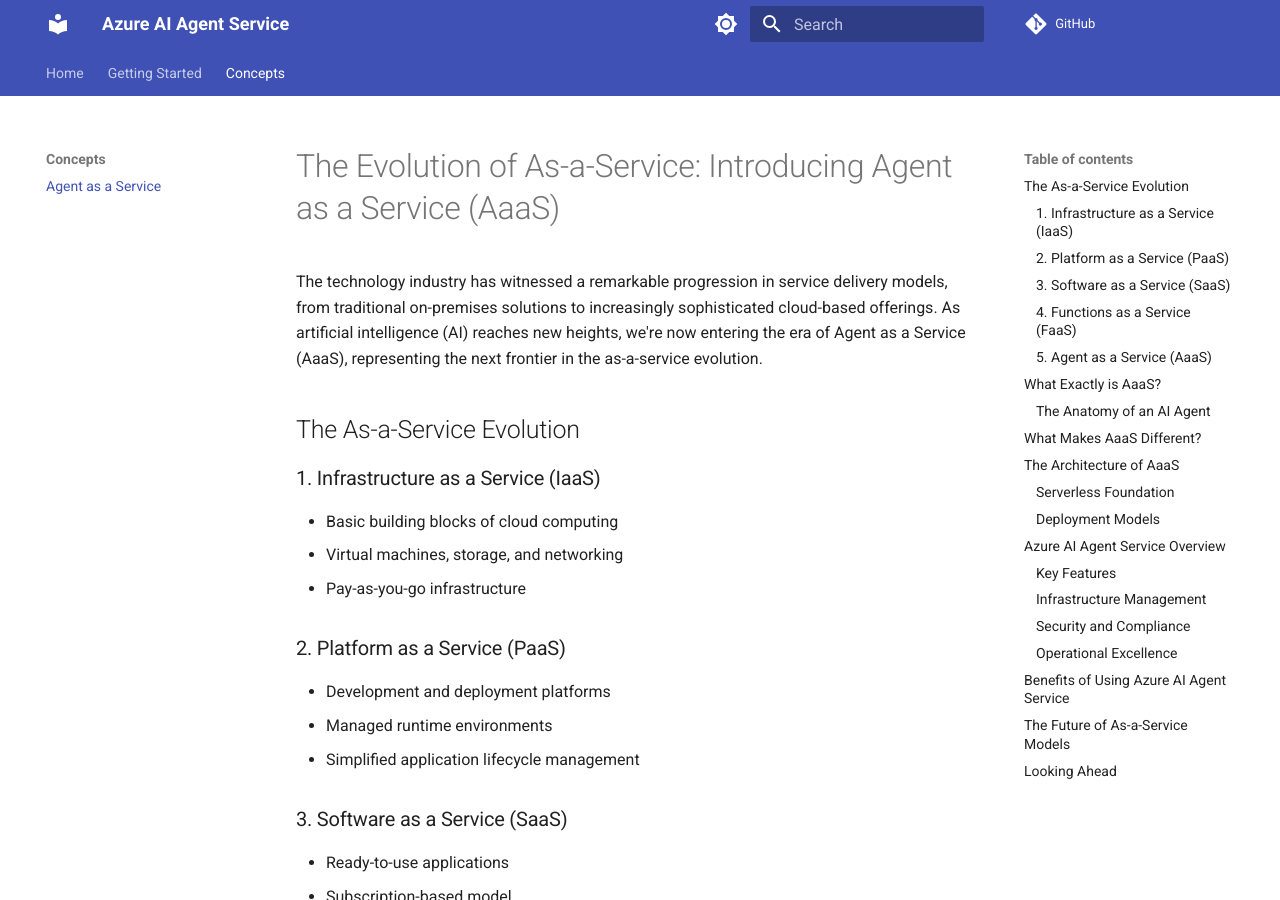
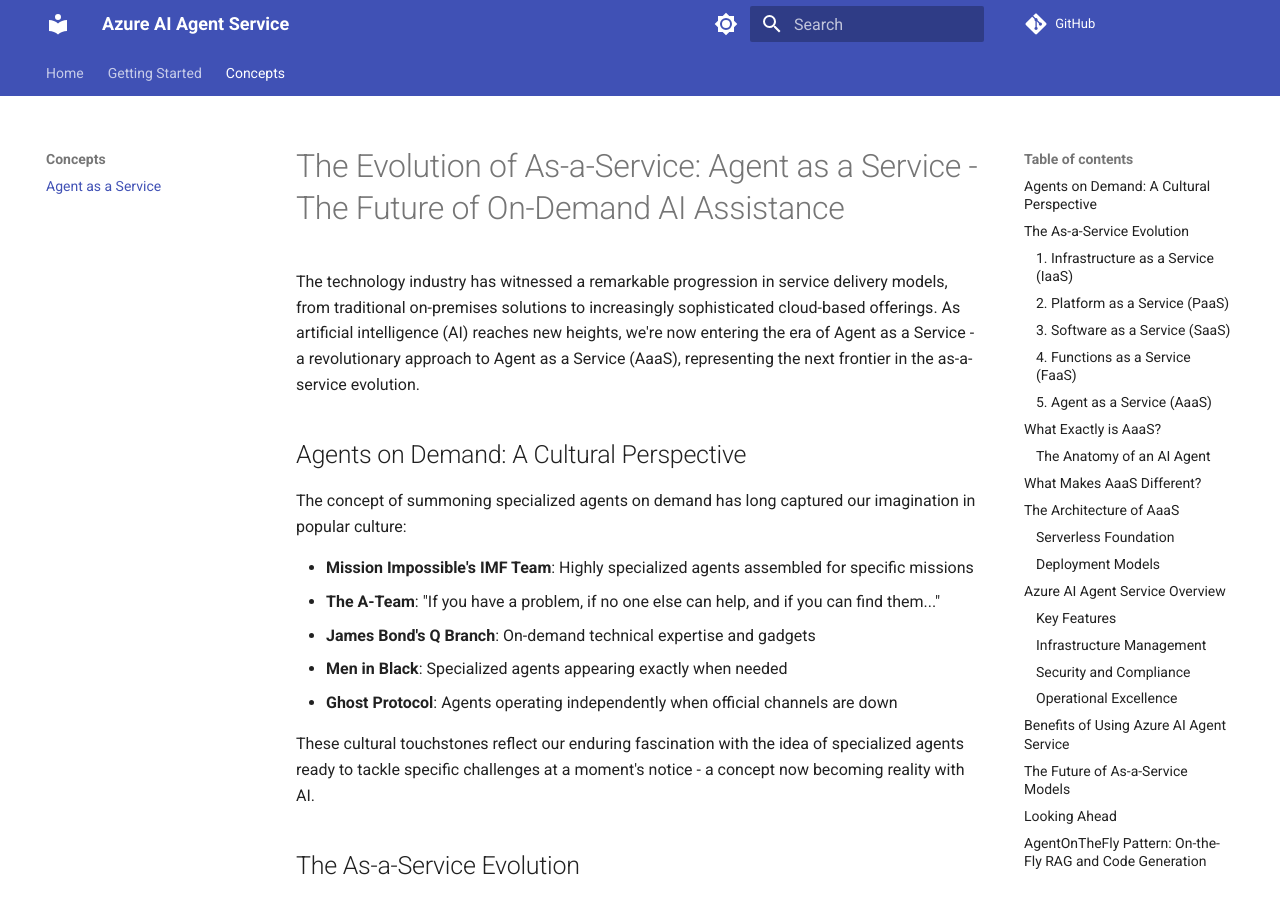
Before and after one commit to rondagdag/azure-ai-agents-web-client, an MkDocs documentation site: the page built from docs/concepts/agent-as-a-service.md, in a window 1280 px wide and 900 px high. Built offline with MkDocs 1.6.1 and Material for MkDocs 9.7.7, drawn with Linux system fonts in a browser that asks for light colours; some of the changed text lies outside the part shown.

Commit message:
Enhance documentation for Agent as a Service, adding cultural references and clarifying key concepts

```diff
--- a/docs/concepts/agent-as-a-service.md
+++ b/docs/concepts/agent-as-a-service.md
@@ -1,6 +1,18 @@
-# The Evolution of As-a-Service: Introducing Agent as a Service (AaaS)
+# The Evolution of As-a-Service: Agent as a Service - The Future of On-Demand AI Assistance
 
-The technology industry has witnessed a remarkable progression in service delivery models, from traditional on-premises solutions to increasingly sophisticated cloud-based offerings. As artificial intelligence (AI) reaches new heights, we're now entering the era of Agent as a Service (AaaS), representing the next frontier in the as-a-service evolution.
+The technology industry has witnessed a remarkable progression in service delivery models, from traditional on-premises solutions to increasingly sophisticated cloud-based offerings. As artificial intelligence (AI) reaches new heights, we're now entering the era of Agent as a Service - a revolutionary approach to Agent as a Service (AaaS), representing the next frontier in the as-a-service evolution.
+
+## Agents on Demand: A Cultural Perspective
+
+The concept of summoning specialized agents on demand has long captured our imagination in popular culture:
+
+- **Mission Impossible's IMF Team**: Highly specialized agents assembled for specific missions
+- **The A-Team**: "If you have a problem, if no one else can help, and if you can find them..."
+- **James Bond's Q Branch**: On-demand technical expertise and gadgets
+- **Men in Black**: Specialized agents appearing exactly when needed
+- **Ghost Protocol**: Agents operating independently when official channels are down
+
+These cultural touchstones reflect our enduring fascination with the idea of specialized agents ready to tackle specific challenges at a moment's notice - a concept now becoming reality with AI.
 
 ## The As-a-Service Evolution
 
@@ -29,6 +41,14 @@
 ### 5. Agent as a Service (AaaS)
 The newest paradigm combining autonomous AI agents with cloud-based delivery, representing a significant leap forward in service automation and intelligence.
 
+Agent as a Service represents a paradigm shift in how we deploy and utilize AI agents. Unlike traditional static AI services, these agents are:
+
+- **Instantly Available**: Spin up exactly when needed
+- **Purpose-Built**: Configured for specific tasks or domains
+- **Ephemeral**: Exist only for the duration of their mission
+- **Resource Efficient**: Consume resources only when active
+- **Highly Specialized**: Optimized for their designated purpose
+
 ## What Exactly is AaaS?
 
 AaaS leverages AI agents capable of performing tasks independently, without human oversight. These agents use machine learning and natural language processing (NLP) to respond to user requests, automate complex workflows, and improve operational efficiency. Similar to SaaS, AaaS relies on cloud-based delivery, making it scalable and accessible for businesses of any size.
@@ -225,3 +245,14 @@
 - Maintain high reliability and availability
 - Optimize costs through efficient resource utilization
 - Accelerate innovation through standardized deployment patterns
+
+## AgentOnTheFly Pattern: On-the-Fly RAG and Code Generation
+
+The file `AgentOnTheFly.py` demonstrates a practical blueprint for embedding AI agents into a web application that combines retrieval-augmented generation (RAG) with on-the-fly code generation. This pattern works as follows:
+
+- **Dynamic Agent Instantiation**: Upon uploading a document, the application automatically instantiates an AI agent that creates a vector search index to extract contextual information from the file.
+- **Session-Based Context**: The agent establishes session context that preserves state during interaction, ensuring that relevant data is available throughout the conversation.
+- **On-the-Fly Code Generation**: By processing user instructions, the agent can generate and execute Python code in real time to perform analyses or create visual outputs.
+- **Automated Resource Cleanup**: After completing its task—such as downloading a generated image—the agent terminates, ensuring efficient resource management.
+
+This approach embodies an "agent for hire" model on the fly: you upload a document and the system dynamically creates the necessary backend processes to provide intelligent, context-aware assistance exactly when needed.
```
Also changed, not shown: other parts of docs/concepts/agent-as-a-service.md (+1 -1 lines).
